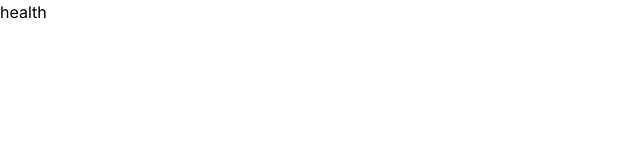
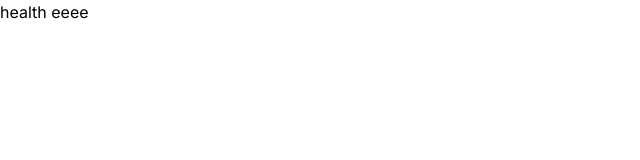
Before and after one commit to mrg25mrg25/july12, a Next.js app: page /Health in a window 1280 px wide. Shown: the top 160 px of the page, without its empty margins (0-640 px from the left). Built offline with nearby package versions, Linux system fonts and the light colour scheme.

Commit message:
oto kisu bro

```diff
--- a/app/(nicola)/Health/page.tsx
+++ b/app/(nicola)/Health/page.tsx
@@ -3,7 +3,7 @@ import React from 'react'
 export default function page() {
   return (
     <div>
-        health
+        health eeee
     </div>
   )
 }
```
